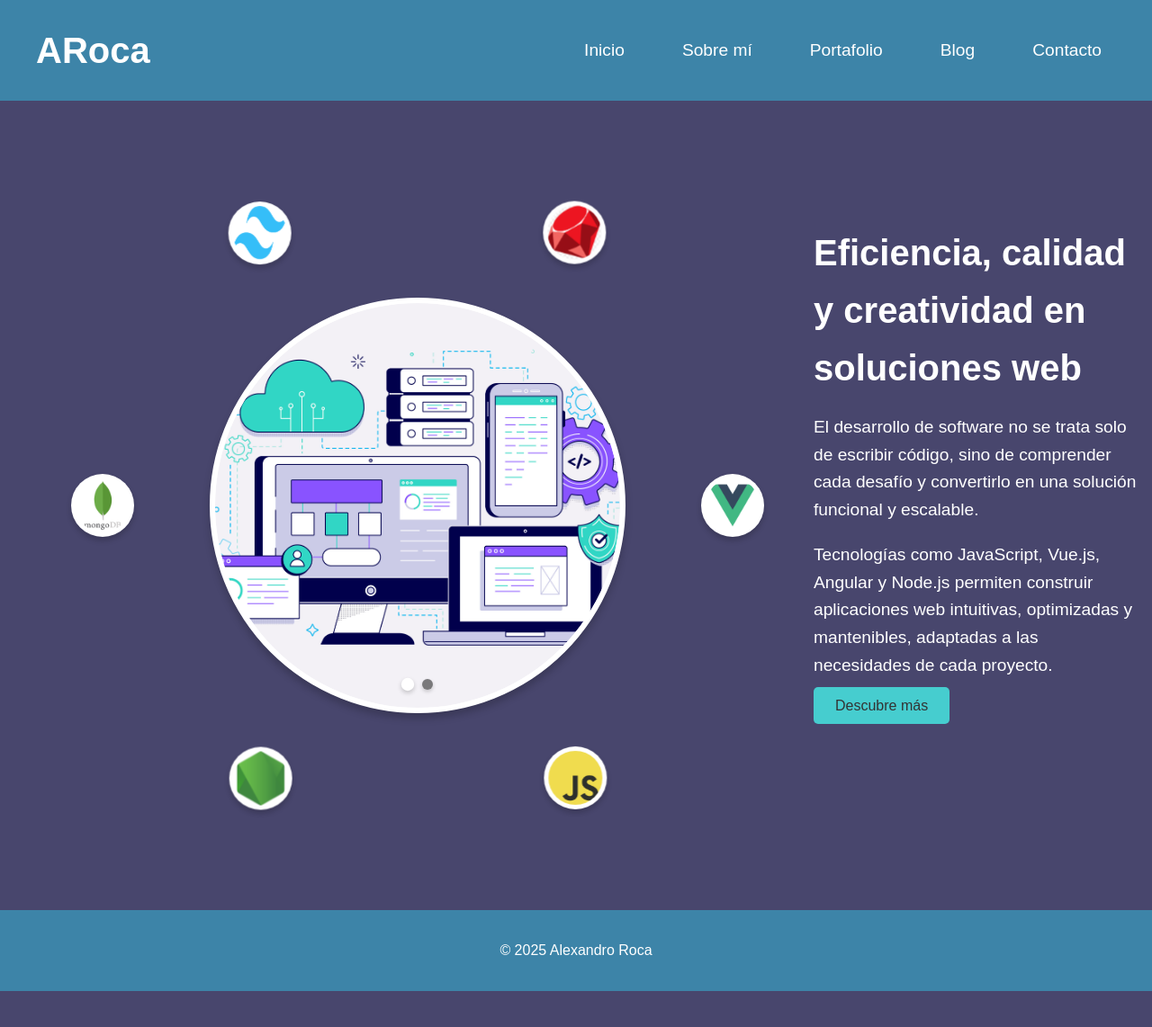
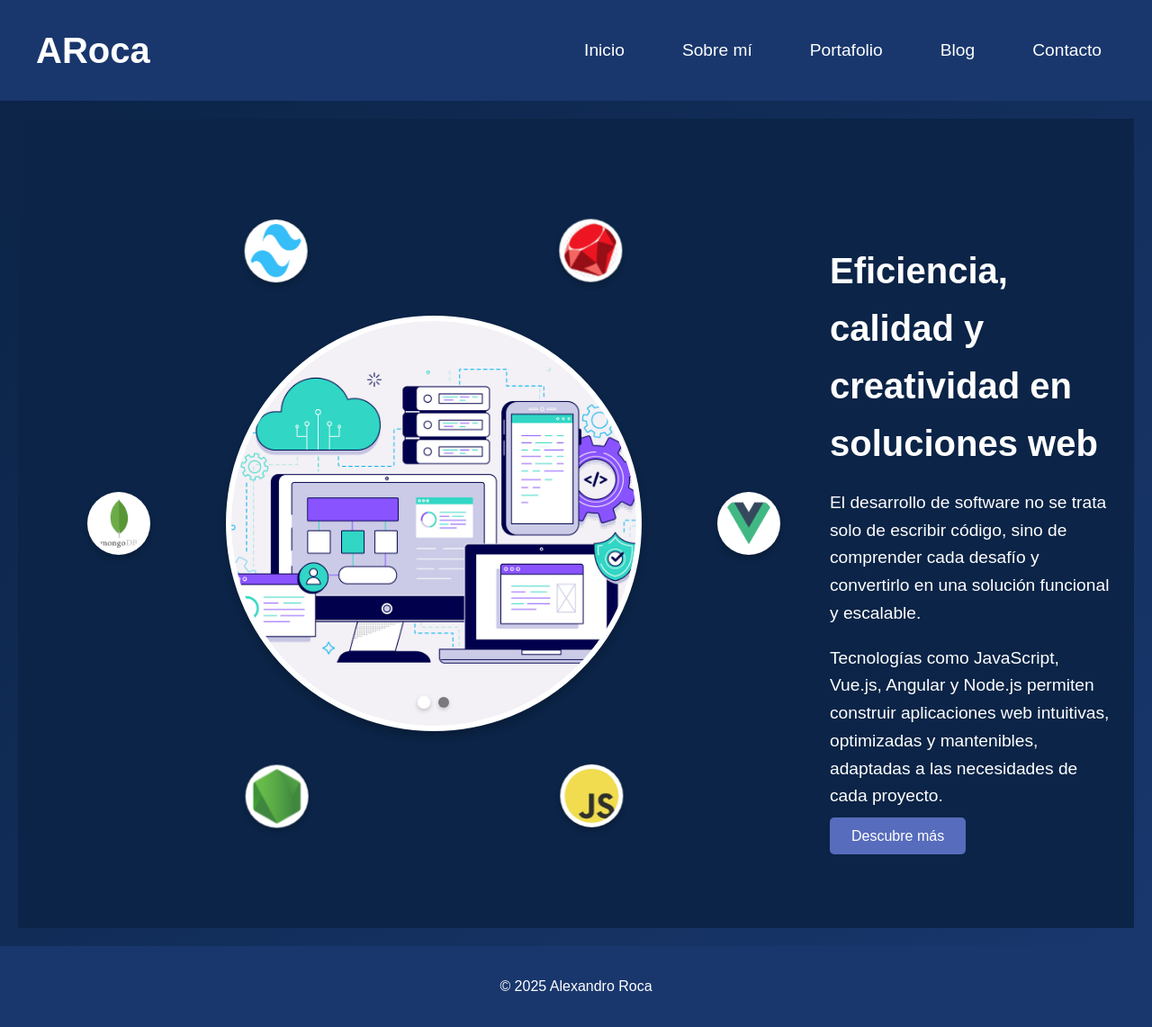
Before and after one commit to alexrok21/alexrok21.github.io, a Jekyll site: the page built from index.markdown, in a window 1280 px wide. Shown: the whole page at 90% size. Built offline with Jekyll 4.4.1, drawn with Linux system fonts in a browser that asks for light colours; before the commit the page ends 1102 px from its top, so only the background shows below that.

Commit message:
correcciones en about

```diff
--- a/assets/css/about.css
+++ b/assets/css/about.css
@@ -53,8 +53,7 @@
 }
 
 .contact-buttons a:hover {
-   background: var(--color-light);
-   /* Amarillo claro */
+   background: var(--color-highlight);
 }
 
 /* Textos secundarios */
@@ -70,7 +69,8 @@
    flex-direction: column;
    align-items: center;
    gap: 20px;
-   padding: 20px;
+   padding: 40px;
+   border-radius: 10px;
    max-width: 800px;
    margin: 0 auto;
 }
@@ -78,13 +78,17 @@
 /* Estilo de las tarjetas */
 .card {
    display: flex;
-   align-items: flex-start;
+   align-items: center;
+   /* Centra verticalmente la imagen y el contenido */
    gap: 20px;
-   background: var(--color-light);
+   background: var(--color-secondary);
    padding: 20px;
    border-radius: 10px;
    box-shadow: 0 4px 6px rgba(0, 0, 0, 0.1);
    width: 100%;
+   max-width: 80%;
+   height: 250px;
+   /* Mantiene todas las tarjetas iguales */
    transition: transform 0.3s ease, box-shadow 0.3s ease;
 }
 
@@ -93,29 +97,45 @@
    box-shadow: 0 6px 12px rgba(0, 0, 0, 0.15);
 }
 
-/* Ícono de la tarjeta */
+.card-icon {
+   flex-shrink: 0;
+   /* Evita que la imagen cambie de tamaño */
+   width: 80px;
+   /* Ajusta según necesites */
+   height: 80px;
+   display: flex;
+   align-items: center;
+   justify-content: center;
+}
+
 .card-icon img {
-   width: 50px;
-   height: 50px;
+   width: 100%;
+   height: 100%;
    object-fit: cover;
+   border-radius: 5px;
 }
 
 /* Contenido de la tarjeta */
 .card-content {
-   flex: 1;
+   flex-grow: 1;
+   /* Asegura que el contenido ocupe todo el espacio restante */
+   display: flex;
+   flex-direction: column;
+   justify-content: center;
+   /* Centra verticalmente */
 }
 
 .card-content h2 {
    font-size: 1.5rem;
    margin-bottom: 10px;
-   color: var(--color-primary);
+   color: var(--color-accent);
 }
 
 .card-content p,
 .card-content ul {
    font-size: 1rem;
    line-height: 1.6;
-   color: var(--color-text-primary);
+   color: var(--color-highlight);
 }
 
 .card-content ul {
@@ -126,3 +146,15 @@
 .card-content ul li {
    margin-bottom: 5px;
 }
+
+.card:nth-child(odd) {
+   align-self: flex-start;
+   margin-left: 0;
+   margin-right: auto;
+}
+
+.card:nth-child(even) {
+   align-self: flex-end;
+   margin-right: 0;
+   margin-left: auto;
+}
--- a/assets/css/home.css
+++ b/assets/css/home.css
@@ -8,6 +8,8 @@
 	position: relative;
 	overflow: hidden;
 	/* Evita el scroll vertical */
+	color: var(--color-text-primary);
+	/* Asegurar que el texto sea legible */
 }
 
 /* Contenedor de las dos secciones */
@@ -410,11 +412,12 @@
 	/* Animación de entrada */
 }
 
+/* Botón de acción */
 .text-section .button {
 	background: var(--color-accent);
 	/* Color de fondo del botón */
-	color: var(--color-text-primary);
-	/* Color del texto del botón */
+	color: var(--color-light);
+	/* Mejor contraste con un color más claro */
 	border: none;
 	padding: 0.75rem 1.5rem;
 	border-radius: 5px;
@@ -429,9 +432,12 @@
 	/* Animación de entrada */
 }
 
+/* Hover */
 .text-section .button:hover {
-	background: var(--color-light);
-	/* Cambia el color al pasar el mouse */
+	background: var(--color-secondary);
+	/* Color secundario en hover */
+	color: var(--color-light);
+	/* Asegurar contraste */
 }
 
 /* Contenedor común para los bloques de texto */
--- a/assets/css/main.css
+++ b/assets/css/main.css
@@ -1,68 +1,58 @@
 /* Estilos generales */
 body {
-   background: var(--color-primary);
-   /* Fondo principal */
+   background: var(--color-background);
+   /* Fondo claro para mayor contraste */
    color: var(--color-text-primary);
+   /* Color de texto principal */
    font-family: Arial, sans-serif;
    line-height: 1.6;
    margin: 0;
    padding: 0;
    display: flex;
-   /* Usar Flexbox */
    flex-direction: column;
-   /* Colocar elementos en columna */
    min-height: 100vh;
-   /* Asegurar que el body ocupe toda la altura de la ventana */
 }
 
-main {
-   flex: 1;
-   /* Hacer que el contenido principal ocupe todo el espacio disponible */
-   background: none;
-   /* Elimina el fondo */
-   padding: 0;
-   /* Elimina el relleno */
-   margin: 0;
-   /* Elimina el margen */
-   box-shadow: none;
-   /* Elimina la sombra */
-   max-width: none;
-   /* Elimina el ancho máximo */
-}
-
-/* Estilos para el contenedor de la página */
+/* Contenedor principal */
 .page-container {
    display: flex;
    flex-direction: column;
-   /* Coloca los elementos en columna */
    min-height: 100vh;
-   /* Asegura que el contenedor ocupe toda la altura de la ventana */
 }
 
-/* Estilos para el contenido principal */
+.page-content {
+   background: linear-gradient(135deg, var(--color-primary), var(--color-secondary));
+   min-height: 100vh;
+   /* Asegura que cubra toda la pantalla */
+   padding: 20px;
+}
+
+/* Contenido principal */
 .content {
    flex: 1;
-   /* Hace que el contenido ocupe todo el espacio disponible */
 }
 
 /* Botones */
 button,
 .button {
    background: var(--color-accent);
-   /* Amarillo cálido */
-   color: var(--color-text-primary);
+   /* Azul vibrante */
+   color: var(--color-background);
+   /* Texto en color claro */
    border: none;
    padding: 0.5rem 1rem;
    border-radius: 5px;
    cursor: pointer;
    font-size: 1rem;
+   transition: background 0.3s ease;
 }
 
 button:hover,
 .button:hover {
-   background: var(--color-light);
-   /* Amarillo claro */
+   background: var(--color-highlight);
+   /* Celeste claro para hover */
    color: var(--color-text-primary);
+   /* Mantiene legibilidad */
 }
 
 /* Textos secundarios */
--- a/assets/css/styles.css
+++ b/assets/css/styles.css
@@ -5,41 +5,19 @@
 @import url('home.css');
 @import url('about.css');
 
-/* Definición de la paleta de colores */
-/* :root {
-   --color-primary: #3674B5;
-   --color-secondary: #578FCA;
-   --color-accent: #A1E3F9;
-   --color-light: #D1F8EF;
+:root {
+   --color-primary: #0B2447;
+   /* Azul oscuro profundo, serio y profesional */
+   --color-secondary: #19376D;
+   /* Azul medio, aporta modernidad y tecnología */
+   --color-accent: #576CBC;
+   /* Azul vibrante, usado para resaltar elementos clave */
+   --color-highlight: #A5D7E8;
+   /* Celeste claro, fresco y amigable */
    --color-background: #F8F9FA;
-   --color-text-primary: #2C3E50;
-   --color-text-secondary: #6C757D;
-} */
-
-/* ganando pero necesita mejoras*/
-/* :root {
-   --color-primary: #0B2447;
-   --color-secondary: #19376D;
-   --color-accent: #576CBC;
-   --color-highlight: #A5D7E8;
-   --color-background: #F8F9FA;
-   --color-text-primary: #0B2447;
-   --color-text-secondary: #576CBC;
-} */
-
-:root {
-   --color-primary: #48466D;
-   /* Azul profundo, aporta profesionalismo y confianza */
-   --color-secondary: #3D84A8;
-   /* Azul vibrante, da un toque moderno y tecnológico */
-   --color-accent: #46CDCF;
-   /* Turquesa fresco, genera dinamismo y creatividad */
-   --color-highlight: #ABEDD8;
-   /* Verde menta suave, equilibra y aporta frescura */
-   --color-background: #F5F5F5;
-   /* Blanco suave, ideal para mantener limpieza */
-   --color-text-primary: #333333;
-   /* Gris oscuro para buen contraste y legibilidad */
-   --color-text-secondary: #3D84A8;
-   /* Azul vibrante para detalles y énfasis */
+   /* Blanco grisáceo, mantiene limpieza y elegancia */
+   --color-text-primary: #1B1B1B;
+   /* Negro suave, mejora legibilidad sobre fondos claros */
+   --color-text-secondary: #2F4F75;
+   /* Azul grisáceo, más oscuro para mejor contraste */
 }
```
Also changed, not shown: _layouts/default.html (+8 -4 lines).
